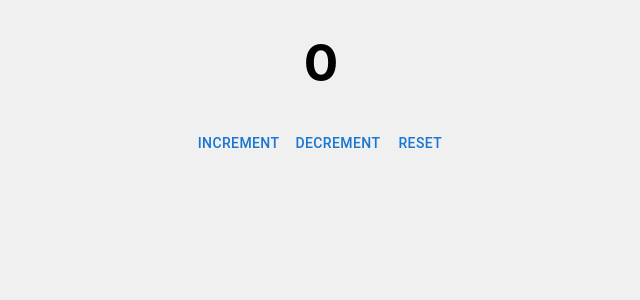
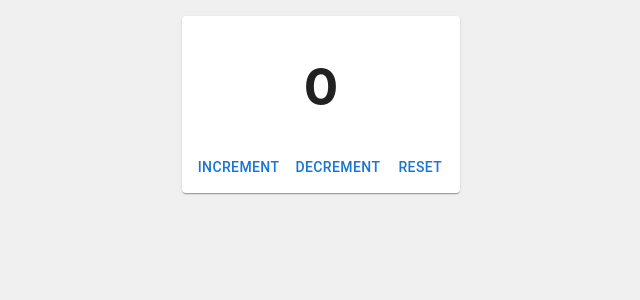
Before and after one commit to m1st001/react-internship, a React app in the folder counter/counter-app/: page / in a window 1280 px wide. Shown: the top 300 px of the page, without its empty margins (319-959 px from the left). Built offline with nearby package versions, Linux system fonts and the light colour scheme.

Commit message:
React.Task2 Reworked the CounterContainer styling.

```diff
--- a/counter/counter-app/src/views/Counter/index.tsx
+++ b/counter/counter-app/src/views/Counter/index.tsx
@@ -1,5 +1,5 @@
 import React from 'react';
-import {Box, Button, Container, H1} from "./styles";
+import {Box, Button, Card, Container, H1} from "./styles";
 
 interface CounterProps {
     count: number;
@@ -11,12 +11,14 @@ interface CounterProps {
 const Counter = ({ count , increment, decrement, reset } : CounterProps) => {
     return (
         <Container>
+            <Card>
                 <H1>{count}</H1>
                 <Box>
                     <Button onClick={increment}>Increment</Button>
                     <Button onClick={decrement}>Decrement</Button>
                     <Button onClick={reset}>Reset</Button>
                 </Box>
+            </Card>
         </Container>
     );
 };
--- a/counter/counter-app/src/views/Counter/styles.ts
+++ b/counter/counter-app/src/views/Counter/styles.ts
@@ -2,6 +2,7 @@ import styled, {createGlobalStyle} from "styled-components";
 import MuiButton from "@mui/material/Button";
 import MuiContainer from "@mui/material/Container";
 import MuiBox from "@mui/material/Box";
+import MuiCard from "@mui/material/Card"
 
 export const Root = styled.div`
     font-family: Inter, system-ui, Avenir, Helvetica, Arial, sans-serif;
@@ -46,7 +47,7 @@ export const H1 = styled.h1`
 `;
 
 export const Container = styled(MuiContainer)`
-    align-content: center;
+    display: flex;
     justify-content: center;
     max-width: 1000px;
     margin: 0 auto;
@@ -58,3 +59,9 @@ export const Box = styled(MuiBox)`
     align-items: center;
     align-content: center;
 `;
+
+export const Card = styled(MuiCard)`
+    margin: 1em;
+    padding: 0.5em;
+    max-width: 400px;
+`;
```
Lines whose indentation alone changed are shown as unchanged.
